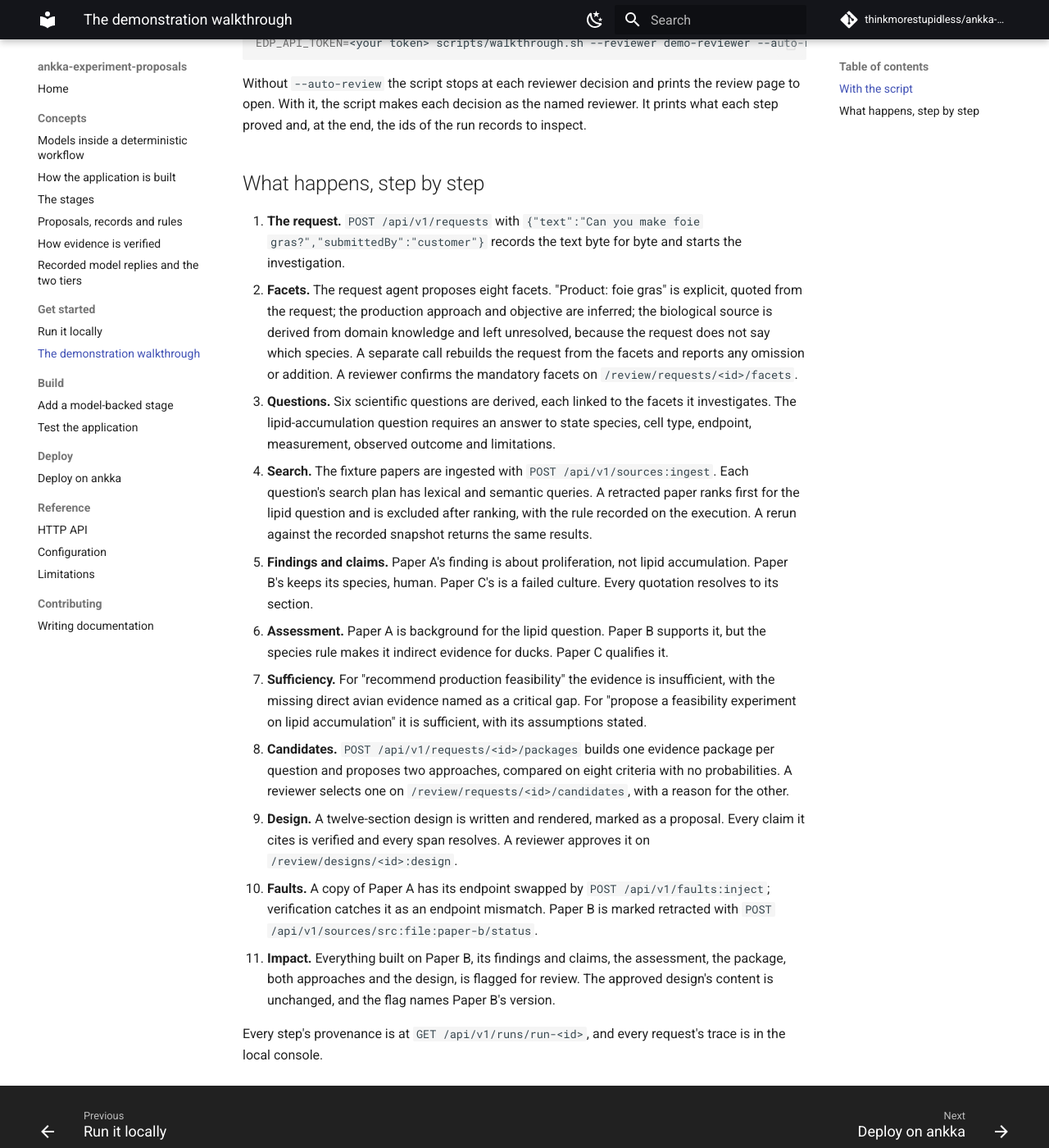
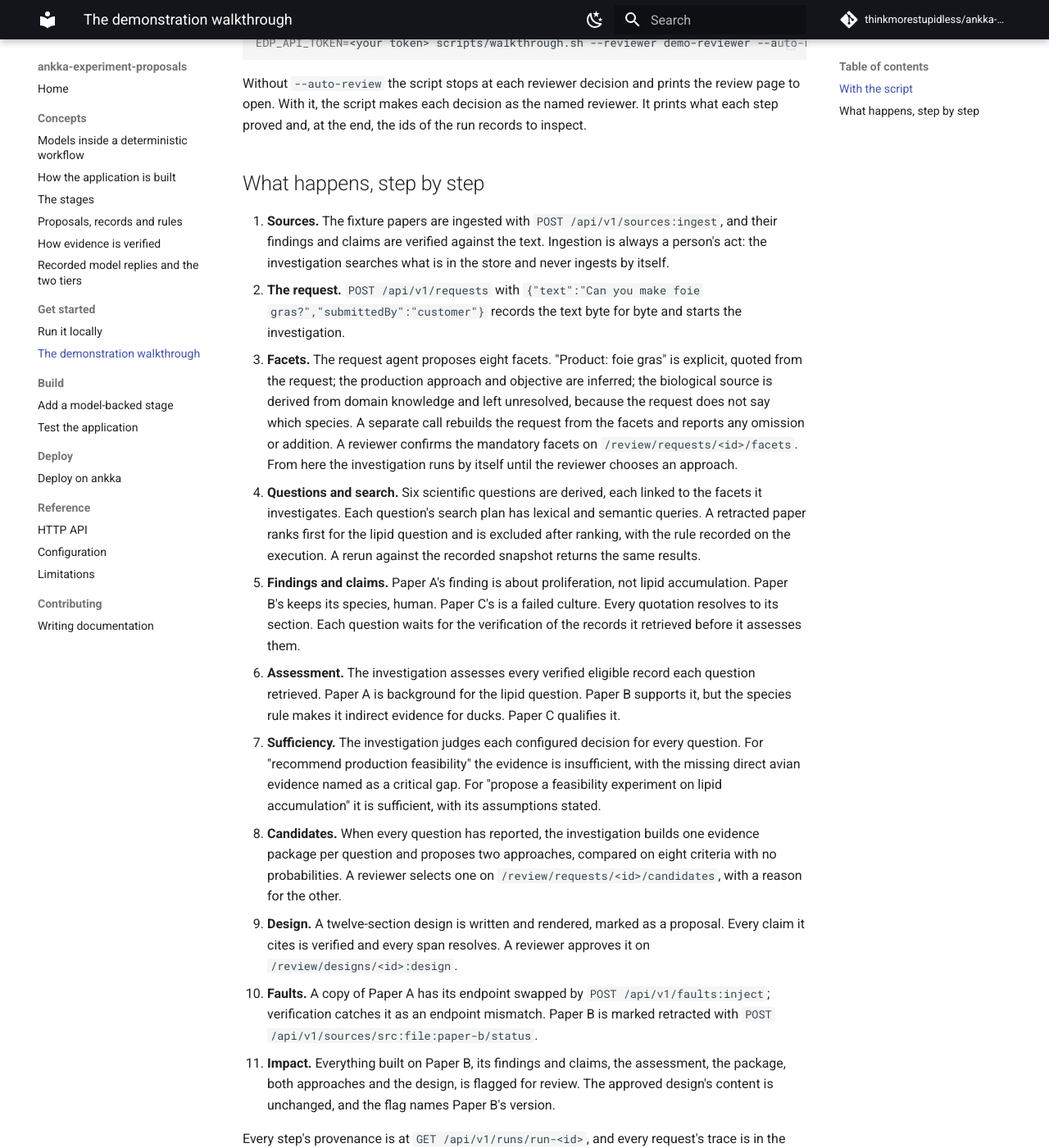
Before and after one commit to thinkmorestupidless/ankka-experiment-proposals, an MkDocs documentation site: the page built from docs/get-started/walkthrough.md, in a window 1280 px wide and 1400 px high, scrolled down 289 px. Shown: the whole window at 82% size. Built offline with MkDocs 1.6.1 and Material for MkDocs 9.7.7, drawn with Linux system fonts in a browser that asks for light colours; comment, search, counter and statistics services are not loaded.

Commit message:
docs(002): the walkthrough ingests first and lets the investigation run
The walkthrough ingests the fixtures before the request and waits where it used to call
assessment, sufficiency and packaging. From an empty database in the replay tier it runs
green in 40 seconds, with every check from SC-001 to SC-010. The walkthrough page and the
API reference say which stages run by themselves and that the manual routes still work.

Tasks: T034, T035

Co-Authored-By: Claude Opus 5.5 <noreply@anthropic.com>

```diff
--- a/docs/get-started/walkthrough.md
+++ b/docs/get-started/walkthrough.md
@@ -22,30 +22,34 @@ the end, the ids of the run records to inspect.
 
 ## What happens, step by step
 
-1. **The request.** `POST /api/v1/requests` with `{"text":"Can you make foie gras?","submittedBy":"customer"}`
+1. **Sources.** The fixture papers are ingested with `POST /api/v1/sources:ingest`, and their findings
+   and claims are verified against the text. Ingestion is always a person's act: the investigation
+   searches what is in the store and never ingests by itself.
+2. **The request.** `POST /api/v1/requests` with `{"text":"Can you make foie gras?","submittedBy":"customer"}`
    records the text byte for byte and starts the investigation.
-2. **Facets.** The request agent proposes eight facets. "Product: foie gras" is explicit, quoted from
+3. **Facets.** The request agent proposes eight facets. "Product: foie gras" is explicit, quoted from
    the request; the production approach and objective are inferred; the biological source is derived
    from domain knowledge and left unresolved, because the request does not say which species. A
    separate call rebuilds the request from the facets and reports any omission or addition. A reviewer
-   confirms the mandatory facets on `/review/requests/<id>/facets`.
-3. **Questions.** Six scientific questions are derived, each linked to the facets it investigates. The
-   lipid-accumulation question requires an answer to state species, cell type, endpoint, measurement,
-   observed outcome and limitations.
-4. **Search.** The fixture papers are ingested with `POST /api/v1/sources:ingest`. Each question's
-   search plan has lexical and semantic queries. A retracted paper ranks first for the lipid question
-   and is excluded after ranking, with the rule recorded on the execution. A rerun against the recorded
-   snapshot returns the same results.
+   confirms the mandatory facets on `/review/requests/<id>/facets`. From here the investigation runs
+   by itself until the reviewer chooses an approach.
+4. **Questions and search.** Six scientific questions are derived, each linked to the facets it
+   investigates. Each question's search plan has lexical and semantic queries. A retracted paper ranks
+   first for the lipid question and is excluded after ranking, with the rule recorded on the execution.
+   A rerun against the recorded snapshot returns the same results.
 5. **Findings and claims.** Paper A's finding is about proliferation, not lipid accumulation. Paper B's
    keeps its species, human. Paper C's is a failed culture. Every quotation resolves to its section.
-6. **Assessment.** Paper A is background for the lipid question. Paper B supports it, but the species
-   rule makes it indirect evidence for ducks. Paper C qualifies it.
-7. **Sufficiency.** For "recommend production feasibility" the evidence is insufficient, with the
-   missing direct avian evidence named as a critical gap. For "propose a feasibility experiment on lipid
-   accumulation" it is sufficient, with its assumptions stated.
-8. **Candidates.** `POST /api/v1/requests/<id>/packages` builds one evidence package per question and
-   proposes two approaches, compared on eight criteria with no probabilities. A reviewer selects one on
-   `/review/requests/<id>/candidates`, with a reason for the other.
+   Each question waits for the verification of the records it retrieved before it assesses them.
+6. **Assessment.** The investigation assesses every verified eligible record each question retrieved.
+   Paper A is background for the lipid question. Paper B supports it, but the species rule makes it
+   indirect evidence for ducks. Paper C qualifies it.
+7. **Sufficiency.** The investigation judges each configured decision for every question. For
+   "recommend production feasibility" the evidence is insufficient, with the missing direct avian
+   evidence named as a critical gap. For "propose a feasibility experiment on lipid accumulation" it is
+   sufficient, with its assumptions stated.
+8. **Candidates.** When every question has reported, the investigation builds one evidence package per
+   question and proposes two approaches, compared on eight criteria with no probabilities. A reviewer
+   selects one on `/review/requests/<id>/candidates`, with a reason for the other.
 9. **Design.** A twelve-section design is written and rendered, marked as a proposal. Every claim it
    cites is verified and every span resolves. A reviewer approves it on `/review/designs/<id>:design`.
 10. **Faults.** A copy of Paper A has its endpoint swapped by `POST /api/v1/faults:inject`; verification
```
Also changed, not shown: docs/reference/http-api.md (+5 -0 lines), specs/002-chat-canvas-interface/tasks.md (+2 -2 lines), 1 other file.
